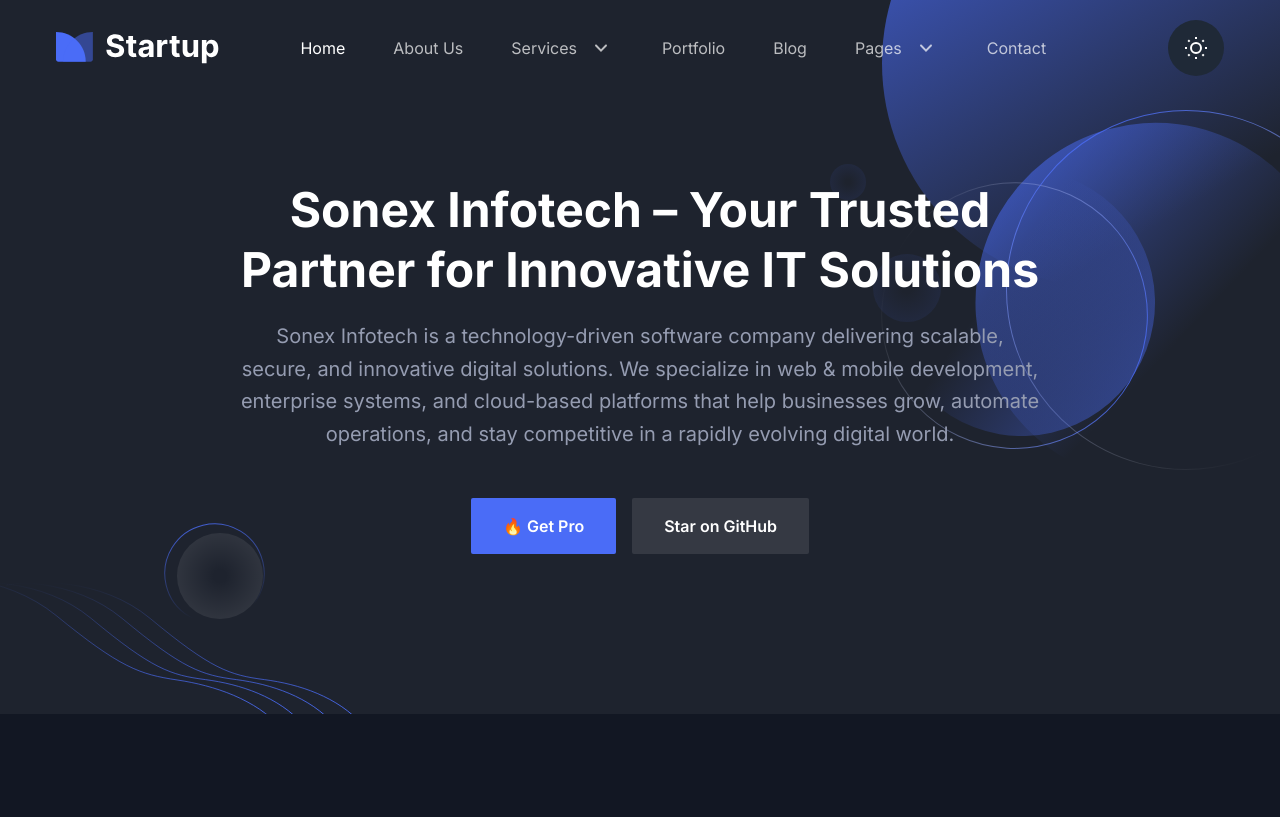
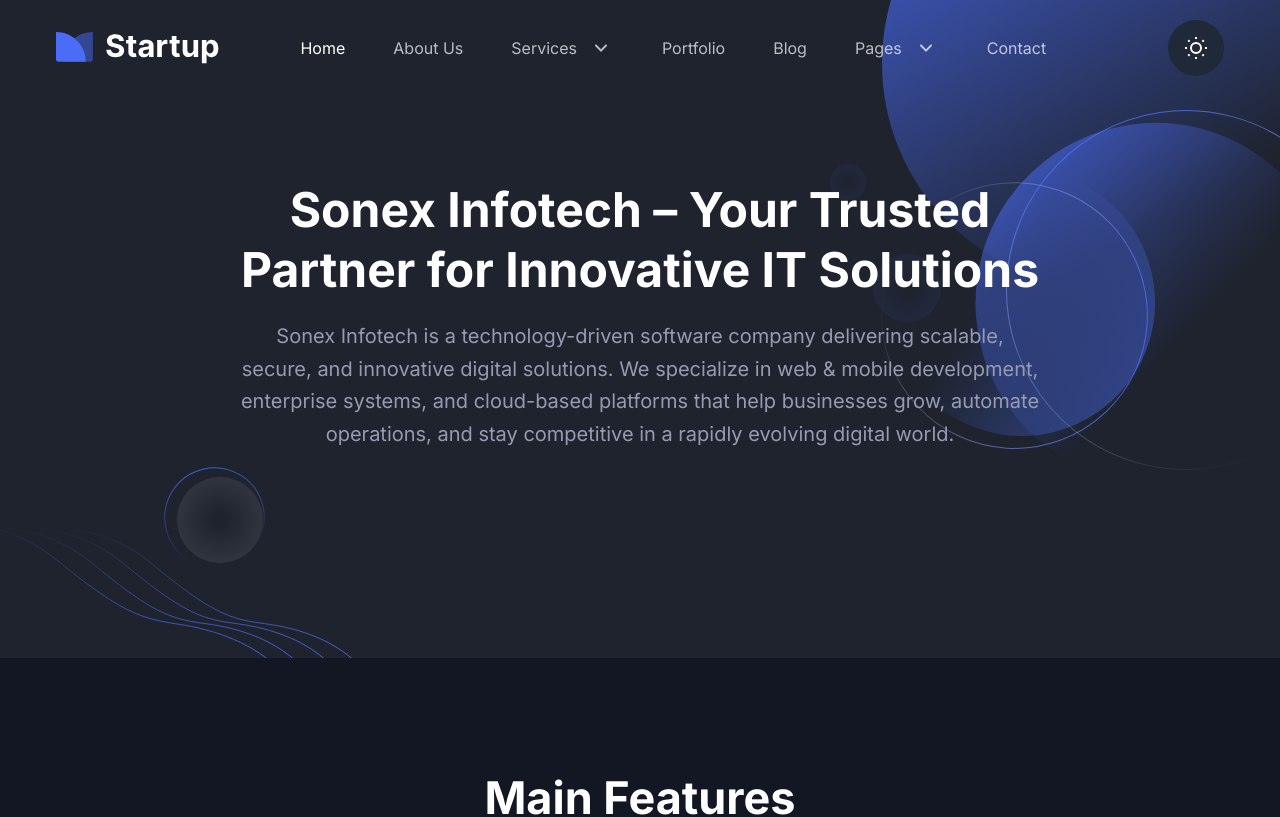
Before and after one commit to SonexWebinfo/sonex, a Next.js app: page / in a window 1280 px wide. Shown: the top 817 px of the page. Built offline with nearby package versions, Linux system fonts and the light colour scheme.

Commit message:
button remove

```diff
--- a/src/components/Hero/index.tsx
+++ b/src/components/Hero/index.tsx
@@ -17,20 +17,7 @@ const Hero = () => {
                 <p className="mb-12 text-base leading-relaxed! text-body-color dark:text-body-color-dark sm:text-lg md:text-xl">
                   Sonex Infotech is a technology-driven software company delivering scalable, secure, and innovative digital solutions. We specialize in web & mobile development, enterprise systems, and cloud-based platforms that help businesses grow, automate operations, and stay competitive in a rapidly evolving digital world.
                 </p>
-                <div className="flex flex-col items-center justify-center space-y-4 sm:flex-row sm:space-x-4 sm:space-y-0">
-                  <Link
-                    href="https://nextjstemplates.com/templates/saas-starter-startup"
-                    className="rounded-xs bg-primary px-8 py-4 text-base font-semibold text-white duration-300 ease-in-out hover:bg-primary/80"
-                  >
-                    🔥 Get Pro
-                  </Link>
-                  <Link
-                    href="https://github.com/NextJSTemplates/startup-nextjs"
-                    className="inline-block rounded-xs bg-black px-8 py-4 text-base font-semibold text-white duration-300 ease-in-out hover:bg-black/90 dark:bg-white/10 dark:text-white dark:hover:bg-white/5"
-                  >
-                    Star on GitHub
-                  </Link>
-                </div>
+
               </div>
             </div>
           </div>
```
